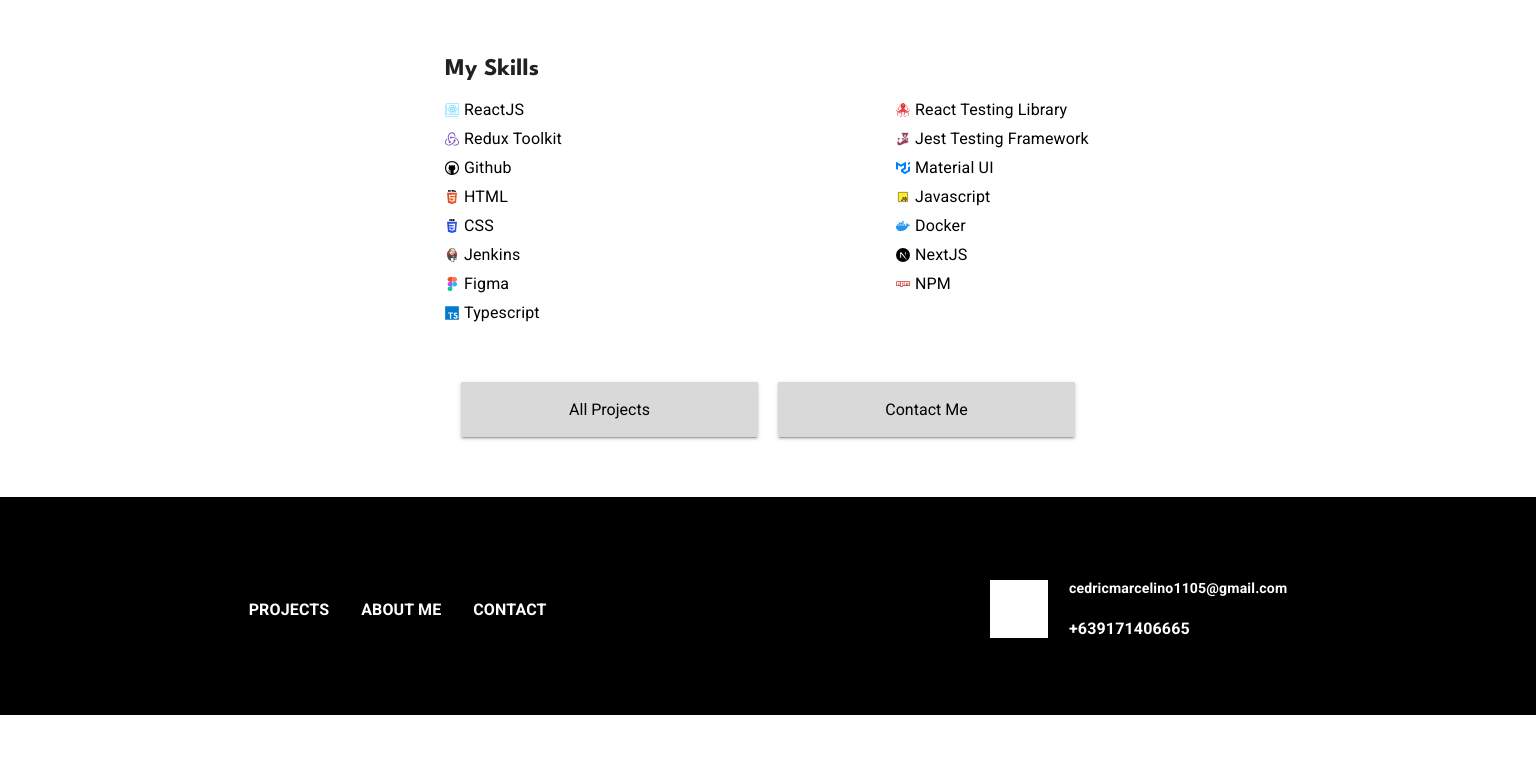
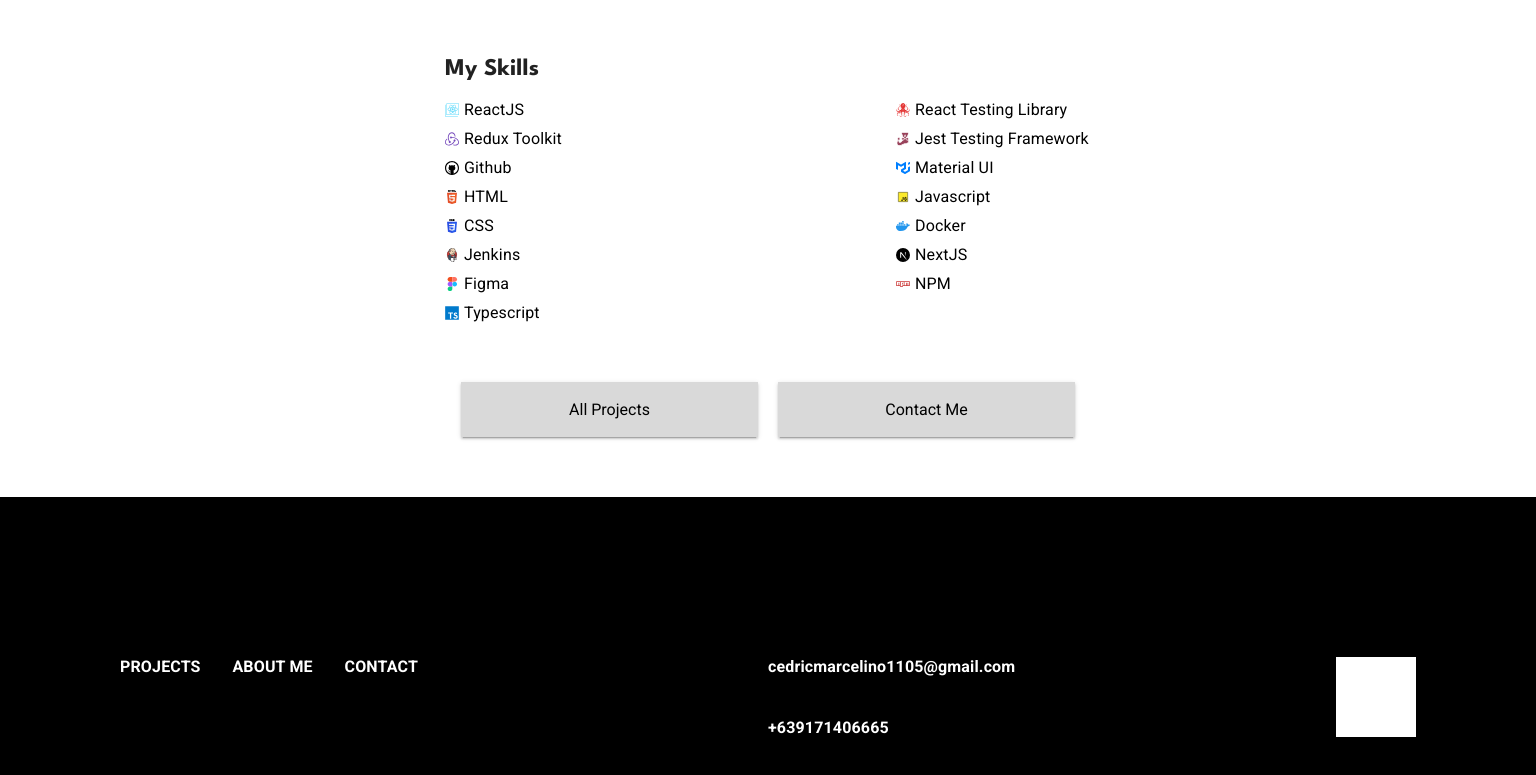
Before and after one commit to cedricmarcelino/portfolio, a Next.js app: page / in a window 1536 px wide. Shown: the part 1096-1871 px from the top of the page. Before the commit the page ends 1811 px from the top, so only its background shows below. Built offline with nearby package versions, Linux system fonts and the light colour scheme.

Commit message:
added desktop layout for footer

```diff
--- a/src/components/Footer/Footer.module.css
+++ b/src/components/Footer/Footer.module.css
@@ -66,3 +66,39 @@
 .contactEmail {
     font-size: 14.1px;
 }
+
+@media screen and (min-width: 1440px) {
+    .logoAndContactsContainer {
+        flex-direction: row-reverse;
+        width: 50%;
+        margin: 0px;
+        justify-content: space-between  ;
+    }
+
+    .linksContainer {
+        margin: 0px;
+    }
+
+    .footerWrapper {
+        padding: 160px 120px;
+    }
+
+    .footerContainer {
+        column-gap: 0px;
+        align-items: start;
+    }
+
+    .logoContainer {
+        margin-right: 0px;
+        width: 80px;
+        height: 80px;
+    }
+
+    .contactEmail {
+        font-size: 16px;
+    }
+
+    .contactsContainer{
+        max-width: none;
+    }
+}
```
